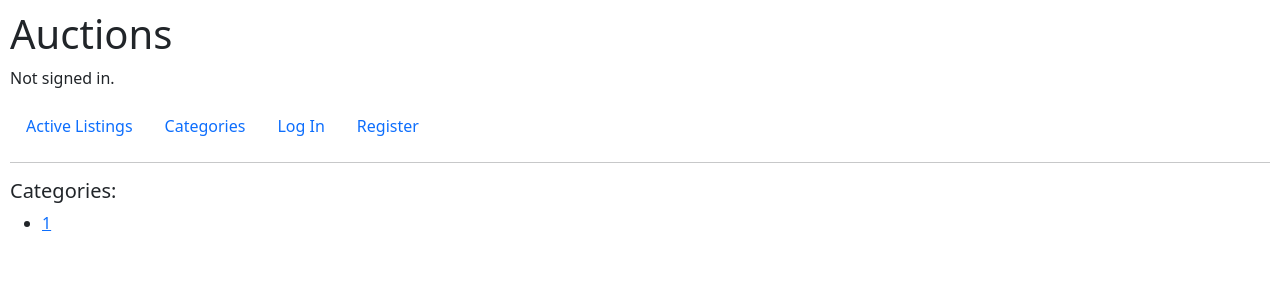
After one commit to melshinawy/cs50-project2-commerce, a Django app: page /categories in a window 1280 px wide. The commit adds this page. Shown: the top 300 px of the page. Run offline with Django 3.2, Linux system fonts and the light colour scheme; data comes from the database, SQL or seed files in the repository; both versions use the stored data as it was after the commit; some libraries are stand-ins or nearby versions.

Commit message:
Started with the category requirement

```diff
--- a/auctions/admin.py
+++ b/auctions/admin.py
@@ -2,7 +2,7 @@ from django.contrib import admin
 from .models import *
 
 class ListingAdmin(admin.ModelAdmin):
-    list_display = ('id', 'title', 'user')
+    list_display = ('id', 'title', 'user', 'category')
 
 class BidAdmin(admin.ModelAdmin):
     list_display = ('user', 'listing', 'bid')
--- /dev/null
+++ b/auctions/templates/auctions/categories.html
@@ -0,0 +1,12 @@
+{% extends "auctions/layout.html" %}
+
+{% block title %}Categories | Auctions{% endblock %}
+
+{% block body %}
+    <h5>Categories:</h5>
+    <ul>
+        {% for category in categories %}
+            <li><a href="{% url 'category_name' category.category%}">{{ category.category }}</a></li>
+        {% endfor %}
+    </ul>
+{% endblock %}
--- a/auctions/templates/auctions/create_listing.html
+++ b/auctions/templates/auctions/create_listing.html
@@ -14,6 +14,7 @@
         <div class="input-group mb-3">
             <span class="input-group-text">$</span>{{ bid_form.bid }}
         </div>
+        {{ category_form.category }}<br>
         <input class="btn btn-primary" type="submit" value="Submit Listing">
     </form>
 {% endblock %}
--- a/auctions/templates/auctions/layout.html
+++ b/auctions/templates/auctions/layout.html
@@ -23,7 +23,7 @@
                 <a class="nav-link" href="{% url 'index' %}">Active Listings</a>
             </li>
             <li class="nav-item">
-                <a class="nav-link" href="">Categories</a>
+                <a class="nav-link" href="{% url 'categories' %}">Categories</a>
             </li>
             {% if user.is_authenticated %}
             <li class="nav-item">
--- a/auctions/urls.py
+++ b/auctions/urls.py
@@ -8,5 +8,7 @@ urlpatterns = [
     path("logout", views.logout_view, name="logout"),
     path("register", views.register, name="register"),
     path("add_listing", views.create_listing, name="create_listing"),
-    path('<int:listing_id>', views.listing_page, name="listing_page")
+    path('<int:listing_id>', views.listing_page, name="listing_page"),
+    path('categories', views.categories, name='categories'),
+    path('categories/<str:name>', views.category_name, name="category_name")
 ]
--- a/auctions/views.py
+++ b/auctions/views.py
@@ -24,6 +24,15 @@ def index(request):
         'listings': listings_max_bids
     })
 
+def categories(request):
+    categories_list = Listing.objects.exclude(category__isnull=True).values('category').distinct()
+    return render(request, "auctions/categories.html", {
+        'categories': categories_list
+    })
+
+def category_name(request, category):
+    pass
+
 def listing_page(request, listing_id):
     if request.method == 'GET':
         user_id = request.user.id
@@ -47,6 +56,7 @@ def create_listing(request):
         # Gather information from the Listing and Bid forms as well as store the user object
         listing_f = ListingForm(request.POST)
         bid_f = BidForm(request.POST)
+        category_f = CategoryForm(request.POST)
         user = User.objects.get(pk=request.user.id)
 
         # Verify that the forms are valid
@@ -54,6 +64,12 @@ def create_listing(request):
             # Add information from the ListingForm then add the user
             new_listing = listing_f.save(commit=False)
             new_listing.user = user
+
+            if category_f.is_valid():
+                new_category = category_f.save(commit=False)
+                new_category.save()
+                new_listing.category = new_category
+
             new_listing.save()
 
             # Add bid information to the listing
@@ -61,6 +77,7 @@ def create_listing(request):
             new_bid.listing = new_listing
             new_bid.user = user
             new_bid.save()
+
             # Redirect the user to the index page after a successful listing creation
             return HttpResponseRedirect(reverse('index'))
         else:
@@ -69,7 +86,8 @@ def create_listing(request):
     else:
         return render(request, 'auctions/create_listing.html', {
             'listing_form': ListingForm(),
-            'bid_form': BidForm()
+            'bid_form': BidForm(),
+            'category_form': CategoryForm()
         })
 
 def login_view(request):
```
Also changed, not shown: auctions/forms.py (+11 -4 lines), auctions/models.py (+5 -4 lines), auctions/templates/auctions/category_name.html (added, +9 -0 lines), auctions/migrations/0001_initial.py (added), db.sqlite3 (added).
